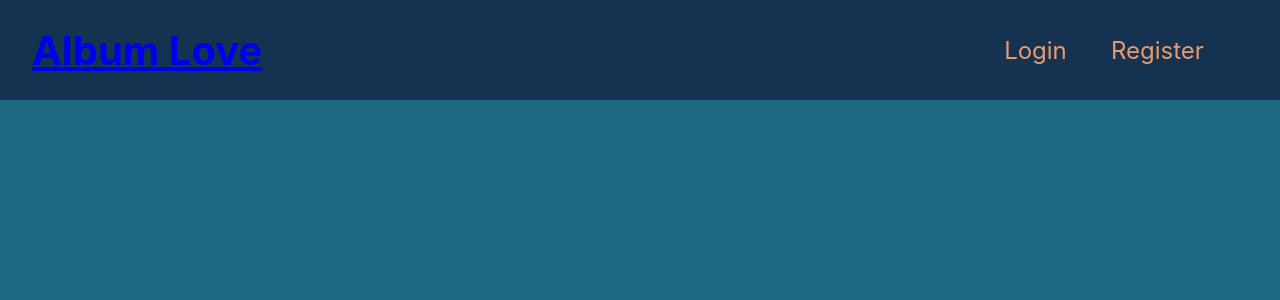
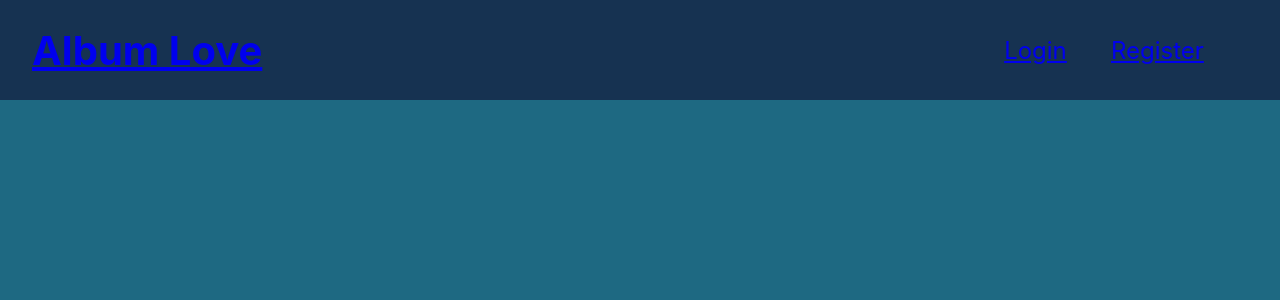
Before and after one commit to LAsoul88/Album_Love_React, a React (Create React App) app: page / in a window 1280 px wide. Shown: the top 300 px of the page. Built offline with nearby package versions, Linux system fonts and the light colour scheme; a web font is replaced by a local one.

Commit message:
added links to login and register in navbar

```diff
--- a/src/Nav/NavBar.js
+++ b/src/Nav/NavBar.js
@@ -1,5 +1,5 @@
 import React from 'react';
-import { BrowserRouter as Router, Link } from 'react-router-dom';
+import { Link } from 'react-router-dom';
 import './NavBar.css';
 
 const NavBar = () => {
@@ -10,8 +10,8 @@
         </div>
         <div className="link__container">
           <ul>
-            <li>Login</li>
-            <li>Register</li>
+            <li><Link to="/login">Login</Link></li>
+            <li><Link to="/register">Register</Link></li>
           </ul>
         </div>
     </div>
```
